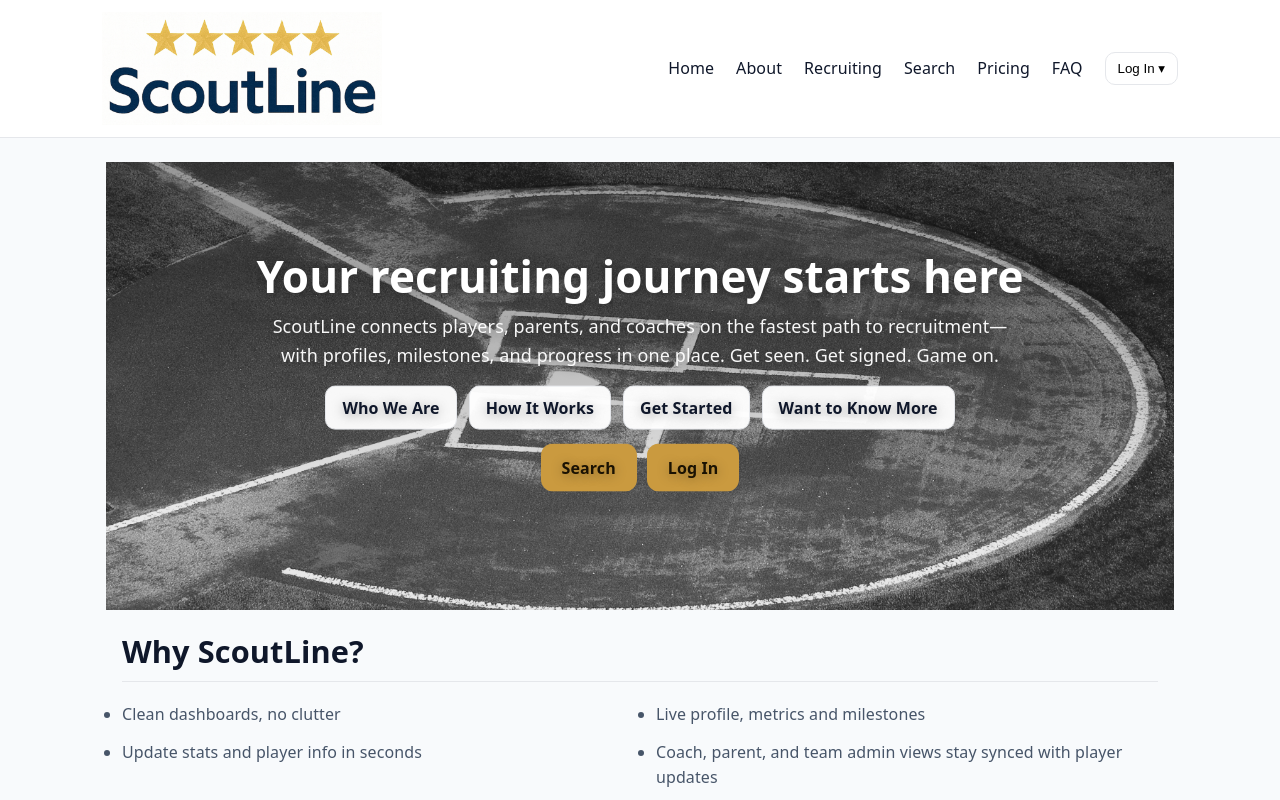
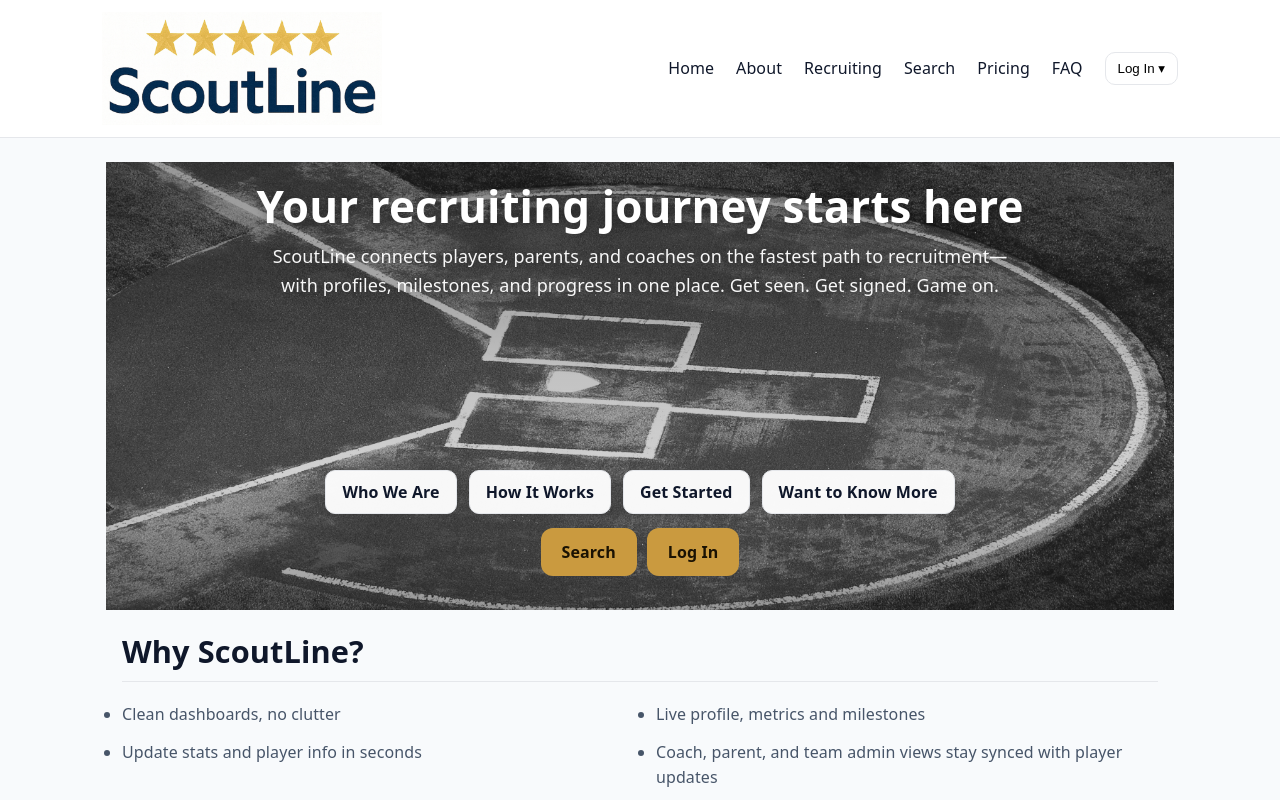
Before and after one commit to mattblittle-create/scoutline-beta, a Next.js app: page / in a window 1280 px wide. Shown: the top 800 px of the page. Built offline with nearby package versions, Linux system fonts and the light colour scheme.

Commit message:
Update HeroBanner.tsx

```diff
--- a/app/components/HeroBanner.tsx
+++ b/app/components/HeroBanner.tsx
@@ -24,13 +24,23 @@ export default function HeroBanner() {
         style={{ objectFit: "cover" }}
       />
 
-      {/* Scrim so text stays readable */}
+      {/* Top scrim to keep title/subtitle readable */}
       <div
         style={{
           position: "absolute",
           inset: 0,
           background:
-            "linear-gradient(to bottom, rgba(0,0,0,0.35) 0%, rgba(0,0,0,0.25) 35%, rgba(255,255,255,0.00) 75%)",
+            "linear-gradient(to bottom, rgba(0,0,0,0.35) 0%, rgba(0,0,0,0.25) 35%, rgba(0,0,0,0.00) 70%)",
+          pointerEvents: "none",
+        }}
+      />
+      {/* Bottom scrim so buttons pop while sitting on the image */}
+      <div
+        style={{
+          position: "absolute",
+          inset: 0,
+          background:
+            "linear-gradient(to top, rgba(0,0,0,0.35) 0%, rgba(0,0,0,0.10) 30%, rgba(0,0,0,0.00) 55%)",
           pointerEvents: "none",
         }}
       />
@@ -69,27 +79,29 @@ export default function HeroBanner() {
         }
       `}</style>
 
-      {/* Centered overlay content */}
+      {/* Overlay content split: title/subtitle up top, buttons at bottom (matches AboutHero layout) */}
       <div
         style={{
           position: "absolute",
           inset: 0,
-          display: "grid",
-          placeItems: "center",
-          padding: "0 16px",
+          display: "flex",
+          flexDirection: "column",
+          justifyContent: "space-between",
+          padding: "18px 16px",
         }}
       >
+        {/* Top: Title + Subtitle */}
         <div
           style={{
             width: "100%",
             maxWidth: 960,
+            margin: "0 auto",
             textAlign: "center",
             color: "white",
             textShadow: "0 2px 12px rgba(0,0,0,0.35)",
-            transform: "translateY(-6%)",
+            transform: "translateY(2%)",
           }}
         >
-          {/* Tagline — matches AboutHero sizing/weight/leading */}
           <h1
             style={{
               margin: 0,
@@ -113,15 +125,23 @@ export default function HeroBanner() {
             ScoutLine connects players, parents, and coaches on the fastest path to recruitment—
             with profiles, milestones, and progress in one place. Get seen. Get signed. Game on.
           </p>
+        </div>
 
-          {/* Primary CTAs */}
+        {/* Bottom: Buttons (centered), first row = white CTAs, second row = gold Search + Log In */}
+        <div
+          style={{
+            width: "100%",
+            maxWidth: 960,
+            margin: "0 auto 16px",
+            textAlign: "center",
+          }}
+        >
           <div
             style={{
               display: "flex",
               gap: 12,
               justifyContent: "center",
               flexWrap: "wrap",
-              marginTop: 16,
             }}
           >
             <Link href="/about" className="hero-btn">
@@ -138,7 +158,7 @@ export default function HeroBanner() {
             </Link>
           </div>
 
-          {/* Prominent Search + Log In below the row (gold) */}
+          {/* Gold buttons underneath, centered */}
           <div
             style={{
               marginTop: 14,
```
